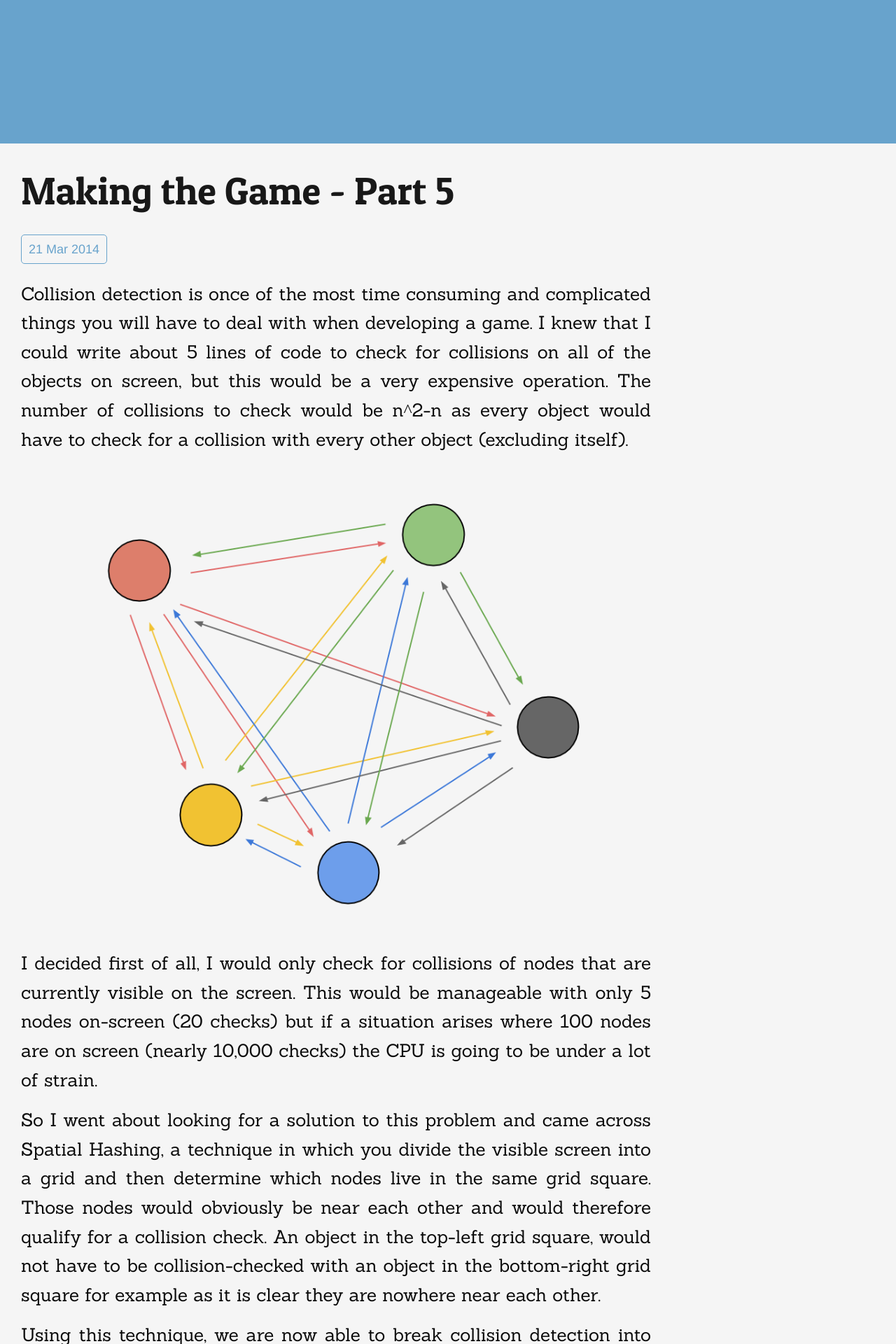
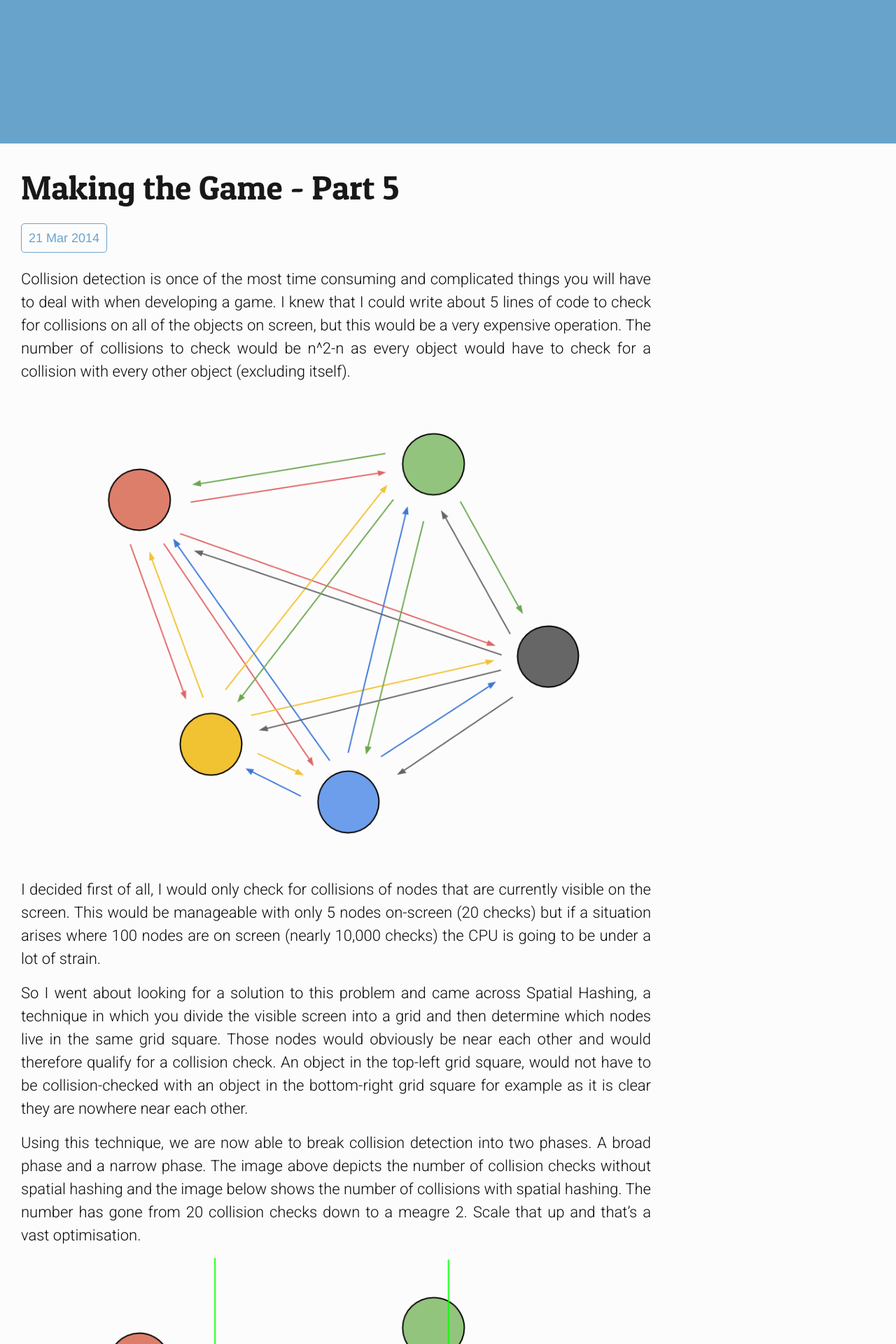
Before and after one commit to henryeverett/henryeverett, a Jekyll site: the page built from _posts/2014-03-26-making-the-game-part-5.markdown, in a window 1280 px wide. Shown: the part 693-2613 px from the top of the page at 70% size. Built offline with Jekyll 4.4.1, drawn with Linux system fonts in a browser that asks for light colours; nearby versions of some CDN libraries; library files that are not in the unit come from our copies; Markdown is read by kramdown in place of the engine named in the settings.

Commit message:
Font and colour changes.

```diff
--- a/_layouts/default.html
+++ b/_layouts/default.html
@@ -15,7 +15,7 @@
 
         <!-- Custom CSS -->
         <link rel="stylesheet" href="/css/screen.css">
-        <link href='http://fonts.googleapis.com/css?family=Sanchez' rel='stylesheet' type='text/css'>
+        <link href='http://fonts.googleapis.com/css?family=Roboto:300' rel='stylesheet' type='text/css'>
 
         <link rel="shortcut icon" href="/assets/favicon.ico" type="image/x-icon">
         <link rel="icon" href="/assets/favicon.ico" type="image/x-icon">
--- a/_posts/2014-03-26-making-the-game-part-5.markdown
+++ b/_posts/2014-03-26-making-the-game-part-5.markdown
@@ -17,4 +17,5 @@ Using this technique, we are now able to break collision detection into two phas
 
 ![Few collision checks]({{ site.url }}/assets/spatial-diagram-2.png)
 
-A great guide to implementing this technique can be found here: <a href="http://conkerjo.wordpress.com/2009/06/13/spatial-hashing-implementation-for-fast-2d-collisions/" target="_blank">http://conkerjo.wordpress.com/2009/06/13/spatial-hashing-implementation-for-fast-2d-collisions/</a>
+A great guide to implementing this technique can be found here:
+<a href="http://conkerjo.wordpress.com/2009/06/13/spatial-hashing-implementation-for-fast-2d-collisions/" target="_blank">http://conkerjo.wordpress.com/2009/06/13/spatial-hashing-implementation-for-fast-2d-collisions/</a>
--- a/css/screen.css
+++ b/css/screen.css
@@ -9,16 +9,17 @@ body, html {
 
 body {
   -webkit-font-smoothing: antialiased;
-  font-family: 'Sanchez', serif; }
+  font-family: 'Roboto', serif; }
 
 a {
   color: #68a3cc; }
 
 p, ul {
-  font-size: 26px; }
+  font-size: 22px; }
 
 p {
-  text-align: justify; }
+  text-align: justify;
+  line-height: 1.5em; }
 
 code {
   color: #444; }
@@ -48,8 +49,11 @@ h1 {
 
 h2, h2 a {
   color: #181818;
-  font-size: 55px;
+  font-size: 48px;
   margin-bottom: 20px; }
+
+h2 a:hover {
+  color: #68a3cc; }
 
 h1, h2 {
   font-family: "patua_oneregular", serif; }
@@ -101,17 +105,17 @@ p.date {
   height: 100%;
   min-height: 100%;
   min-width: 100%;
-  background-color: #f5f5f5;
+  background-color: #FDFCFC;
   padding-bottom: 100px;
   z-index: 10; }
 
 a.more {
   display: block;
-  width: 100px;
+  width: 80px;
   text-align: center;
   font-family: "Helvetica", sans-serif;
   font-size: 18px;
-  padding: 8px 15px;
+  padding: 5px 15px;
   border-radius: 5px;
   background: #68a3cc;
   color: #fff;
@@ -132,7 +136,7 @@ ul.posts {
   padding-bottom: 0; }
 
 footer {
-  background-color: #FDFCFC;
+  background-color: #F5F5F5;
   border-top: 1px solid #dadada; }
 
 img.me {
@@ -144,7 +148,7 @@ img.me {
 p.bio {
   max-width: 500px;
   float: left;
-  padding: 65px 30px 0;
+  padding: 52px 30px 0;
   font-size: 23px; }
 
 @media only screen and (max-width: 40em) {
```
Also changed, not shown: _sass/screen.scss (+13 -8 lines), 9 other files.
